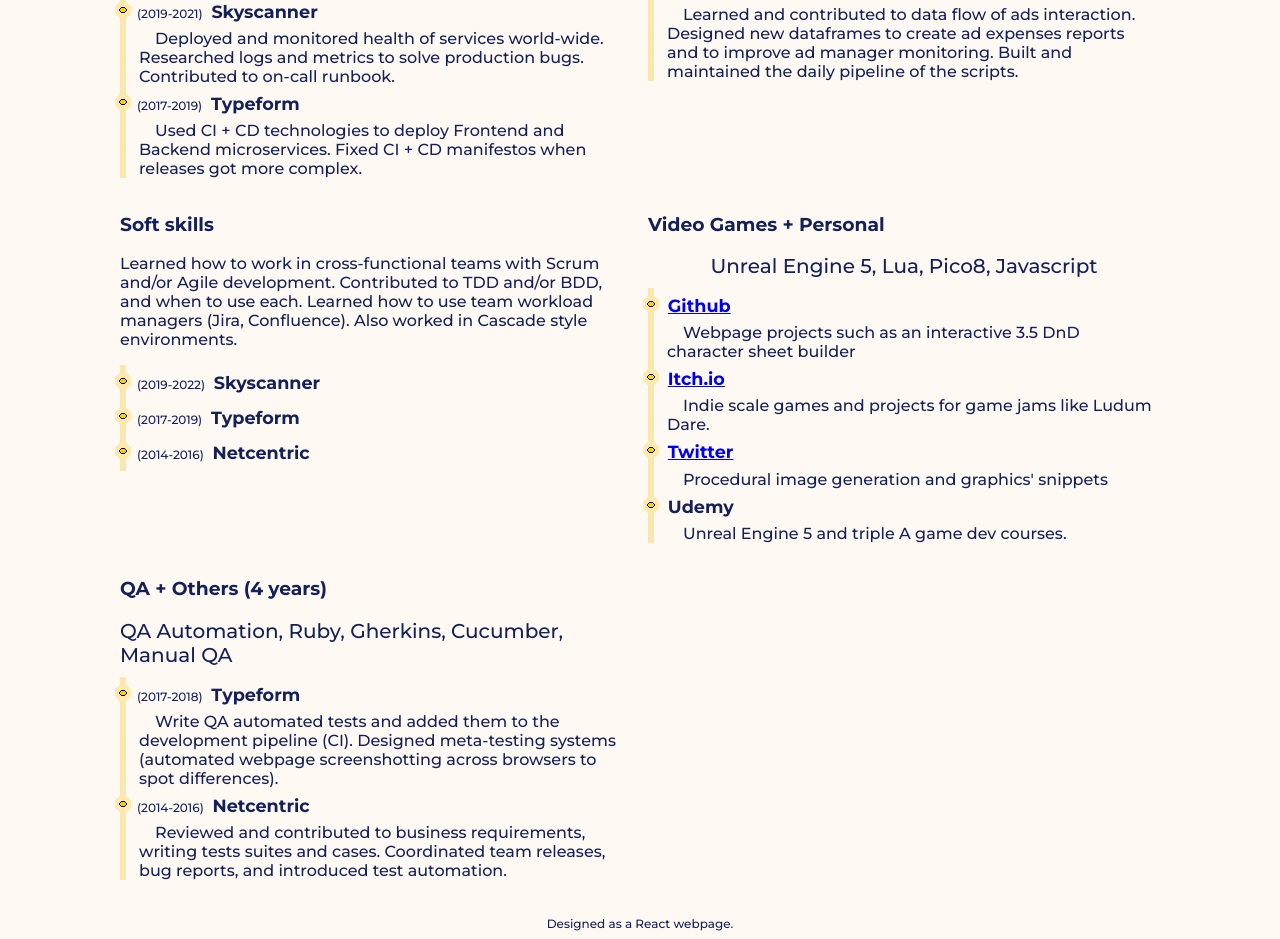
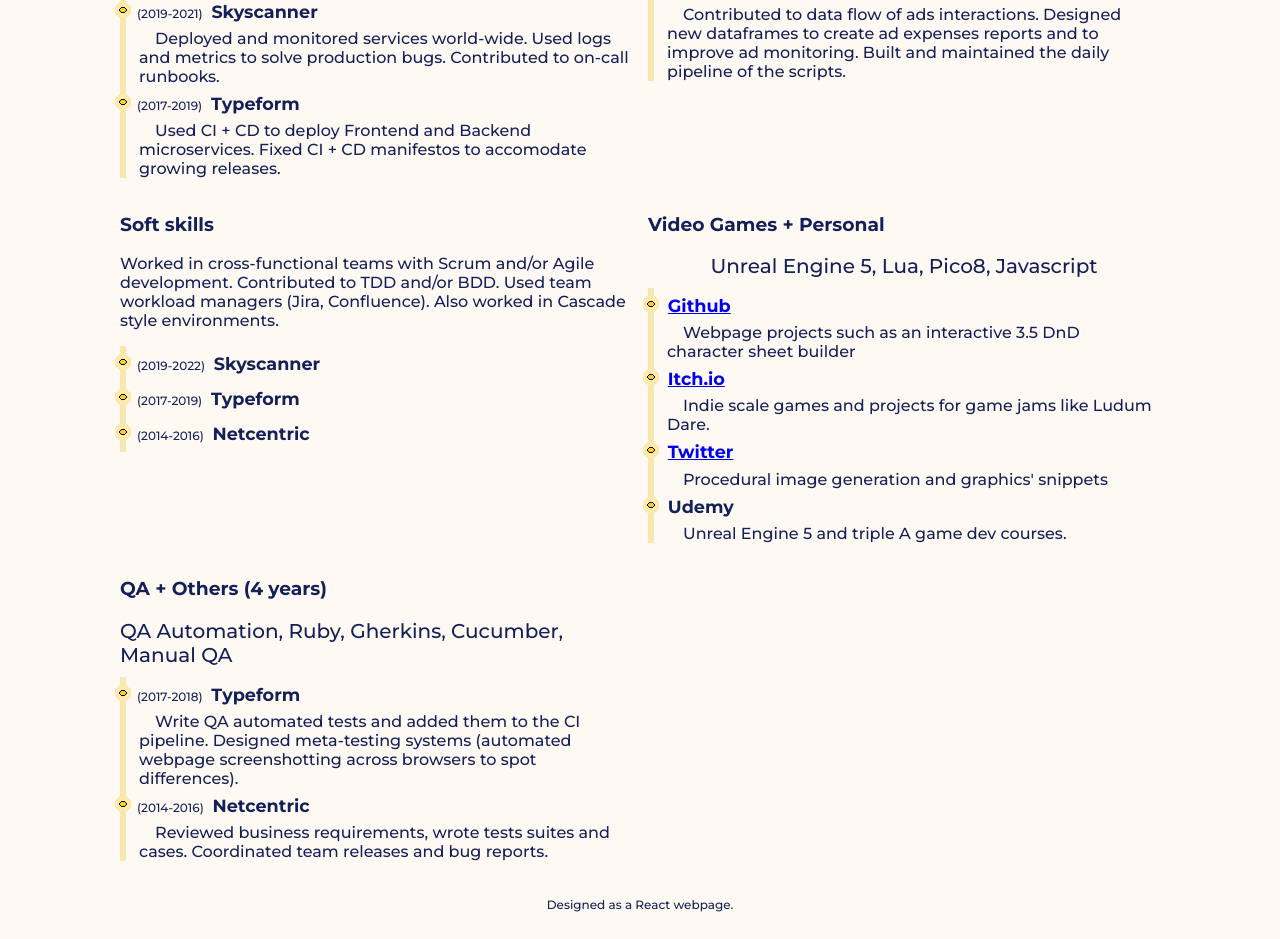
Before and after one commit to daniel-giralt-len/daniel-giralt-len.github.io, a React (Create React App) app: page / in a window 1280 px wide. Shown: the part 624-1563 px from the top of the page. Built offline with nearby package versions, Linux system fonts and the light colour scheme.

Commit message:
dev: remove text + give more print space

```diff
--- a/src/Components/TimelineItem.js
+++ b/src/Components/TimelineItem.js
@@ -9,6 +9,9 @@
 
 const TimelineItemWrapper = styled.li`
     margin-left: -11px;
+    @media print {
+        margin-bottom: 0.2em;
+    }
 `
 
 const CompanyWrapper = styled.h5`
--- a/src/experienceSections.json
+++ b/src/experienceSections.json
@@ -14,7 +14,7 @@
         "years": 2,
         "keywords": ["Docker", "Node", "MongoDB", "AWS", "MySQL", "Redis"],
         "timeline": [
-            { "company": "Skyscanner", "time": "2020-2022", "description": "Maintained ads management infrastructure. Developed node applications to serve ad data in near real time. Designed new databases. Orchestrated AWS services along with in-house services." },
+            { "company": "Skyscanner", "time": "2020-2022", "description": "Maintained ads management infrastructure. Developed node applications to serve ad data in real time. Designed new database collections. Orchestrated AWS services with in-house services." },
             { "company": "GTI", "time": "2013-2014", "description": "Maintained and improved in-house C++ & Redis system for the 2014 Barcelona World Race." }
         ]
     },
@@ -23,8 +23,8 @@
         "keywords": ["Grafana", "Bosun", "Kibana", "CloudFormation", "S3", "Lambda", "Travis", "Jenkins"],
         "years": 4,
         "timeline": [
-            { "company": "Skyscanner", "time": "2019-2021", "description": "Deployed and monitored health of services world-wide. Researched logs and metrics to solve production bugs. Contributed to on-call runbook." },
-            { "company": "Typeform", "time": "2017-2019", "description": "Used CI + CD technologies to deploy Frontend and Backend microservices. Fixed CI + CD manifestos when releases got more complex." }
+            { "company": "Skyscanner", "time": "2019-2021", "description": "Deployed and monitored services world-wide. Used logs and metrics to solve production bugs. Contributed to on-call runbooks." },
+            { "company": "Typeform", "time": "2017-2019", "description": "Used CI + CD to deploy Frontend and Backend microservices. Fixed CI + CD manifestos to accomodate growing releases." }
         ]
 
     },
@@ -33,12 +33,12 @@
         "keywords": ["PySpark", "Airflow/Dagger", "Databricks"],
         "years": 1,
         "timeline": [
-            { "company": "Skyscanner", "time": "2021-2022", "description": "Learned and contributed to data flow of ads interaction. Designed new dataframes to create ad expenses reports and to improve ad manager monitoring. Built and maintained the daily pipeline of the scripts." }
+            { "company": "Skyscanner", "time": "2021-2022", "description": "Contributed to data flow of ads interactions. Designed new dataframes to create ad expenses reports and to improve ad monitoring. Built and maintained the daily pipeline of the scripts." }
         ]
     },
     {
         "sectionTitle": "Soft skills",
-        "summary": "Learned how to work in cross-functional teams with Scrum and/or Agile development. Contributed to TDD and/or BDD, and when to use each. Learned how to use team workload managers (Jira, Confluence). Also worked in Cascade style environments.",
+        "summary": "Worked in cross-functional teams with Scrum and/or Agile development. Contributed to TDD and/or BDD. Used team workload managers (Jira, Confluence). Also worked in Cascade style environments.",
         "timeline": [
             { "company": "Skyscanner", "time": "2019-2022"},
             { "company": "Typeform", "time": "2017-2019"},
@@ -60,8 +60,8 @@
         "keywords": ["QA Automation", "Ruby", "Gherkins", "Cucumber", "Manual QA"],
         "years": 4,
         "timeline": [
-            { "company": "Typeform", "time": "2017-2018", "description": "Write QA automated tests and added them to the development pipeline (CI). Designed meta-testing systems (automated webpage screenshotting across browsers to spot differences)." },
-            { "company": "Netcentric", "time": "2014-2016", "description": "Reviewed and contributed to business requirements, writing tests suites and cases. Coordinated team releases, bug reports, and introduced test automation." }
+            { "company": "Typeform", "time": "2017-2018", "description": "Write QA automated tests and added them to the CI pipeline. Designed meta-testing systems (automated webpage screenshotting across browsers to spot differences)." },
+            { "company": "Netcentric", "time": "2014-2016", "description": "Reviewed business requirements, wrote tests suites and cases. Coordinated team releases and bug reports." }
         ]
     }
 ]
```
